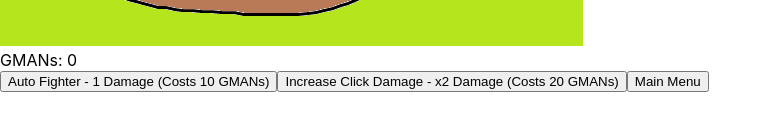
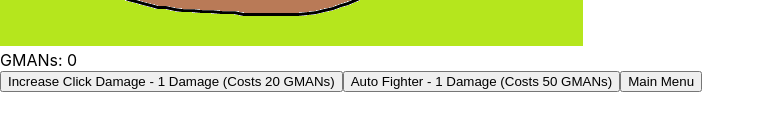
Before and after one commit to godbil/idle-game, a React (Create React App) app: page /idleGame in a window 1280 px wide. Shown: the part 509-640 px from the top of the page, without its empty margins (0-772 px from the left). Built offline with nearby package versions, Linux system fonts and the light colour scheme.

Commit message:
Improved auto fighter and clicker
Made changes to the auto fighter and clicker upgrades. Did a bit of balancing on the prices so they increase after each purchase.

```diff
--- a/src/App.js
+++ b/src/App.js
@@ -7,8 +7,8 @@
   return (
     <Router>
       <Routes>
-        <Route exact path='/menu' element={<Menu />} />
-        <Route path='/idleGame' element={<Game />} />
+        <Route exact path='/' element={<Menu/>} />
+        <Route path='/idleGame' element={<Game/>} />
       </Routes>
   </Router>
   );
--- a/src/pages/Game.jsx
+++ b/src/pages/Game.jsx
@@ -2,12 +2,19 @@
 import { Link } from "react-router-dom";
 import gman from '../assets/gman.png'
 
-var clickIncrement = 1
-var idleIncrement = 1;
+var clickIncrement = 1;
+var autoIncrement = 1;
+var clickUpgradePrice = 20;
+var autoFighterUpgradePrice = 50;
 
 function Game() {
 
     var [clicks, setCounter] = useState(0);
+    const [showButton, setShowButton] = useState(true);
+
+    const toggleButton = () => {
+        setShowButton(!showButton);
+    };
 
     const onClick = () => {
         setCounter(clicks + clickIncrement)
@@ -18,25 +25,37 @@
             setCounter(clicks -= price)
             func()
         }
+        else {
+            setShowButton(showButton);
+        }
     };
 
     const startTimer = () => {
         setInterval(() => {
-            setCounter(seconds => seconds + idleIncrement)
+            setCounter(seconds => seconds + autoIncrement)
         }, 1000)
     };
 
     const increaseClickIncrement = () => {
-        clickIncrement *= 2;
+        clickIncrement += 1;
+        clickUpgradePrice *= 2;
+    };
+
+    const increaseIdleIncrement = () => {
+        autoIncrement += 1;
+        autoFighterUpgradePrice *= 2;
     };
 
     return (
         <div className="clicker">
             <button className='gmanButton' onClick={onClick}> <img draggable="false" dragstart="false" className='gman' src={gman} alt="GMAN"/> </button>
             <div>GMANs: {clicks}</div>
-            <button className='upgrade1' onClick={ () => checkPrice(10, startTimer)}> Auto Fighter - 1 Damage (Costs 10 GMANs) </button>
-            <button className='upgrade1' onClick={() => checkPrice(20, increaseClickIncrement)}> Increase Click Damage - x2 Damage (Costs 20 GMANs) </button>
-            <Link to="/menu">
+            <button className='clickUpgrade' onClick={() => checkPrice(clickUpgradePrice, increaseClickIncrement)}> Increase Click Damage - {clickIncrement} Damage (Costs {clickUpgradePrice} GMANs) </button>
+            {showButton && <button className='autoFighter1' onClick={ () => {toggleButton(); checkPrice(autoFighterUpgradePrice, startTimer)}}>
+                Auto Fighter - {autoIncrement} Damage (Costs {autoFighterUpgradePrice} GMANs) </button>}
+            {!showButton && <button className='autoFighterUpgrade' onClick={ () => {checkPrice(autoFighterUpgradePrice, increaseIdleIncrement)}}>
+                 Upgrade Auto Fighter - {autoIncrement} Damage (Costs {autoFighterUpgradePrice} GMANs) </button>}
+            <Link to="/">
                 <button>Main Menu</button>
             </Link>
         </div>
```
